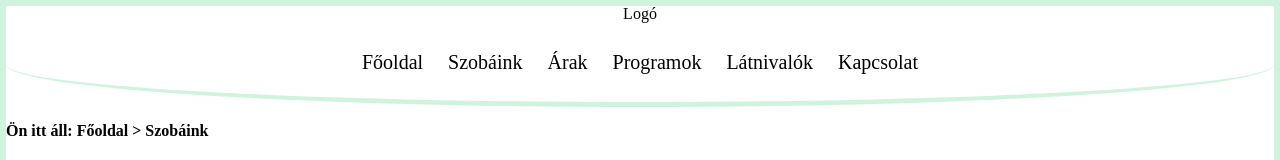
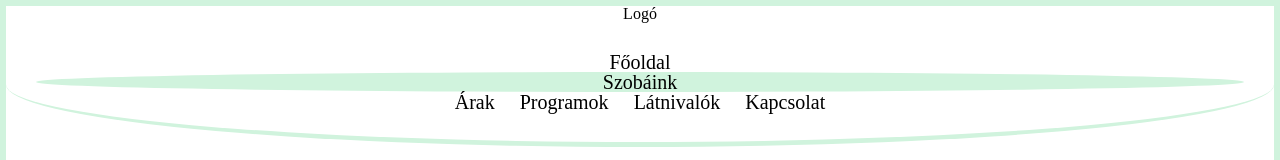
Before and after one commit to iveridesign/ivanyivendeghaz_szobaink, a plain HTML site: page index.html in a window 1280 px wide. Shown: the top 160 px of the page. Drawn offline with Linux system fonts and the light colour scheme.

Commit message:
szobaink_headerben

```diff
--- a/index.html
+++ b/index.html
@@ -2,17 +2,17 @@
 <meta name="robots" content="noindex">
 <html lang="hu">
 <head>
- <meta name="description" content="ivanyivendeghaz_főoldal">
+ <meta name="description" content="ivanyivendeghazvillany_szobáink">
  <meta charset="utf-8">
  <meta name="viewport" content="width=device-width">
- <title>Iványi Vendégház főolal</title>
+ <title>ivanyivendeghazvillány_szobáink</title>
  <link rel="stylesheet" type="text/css" href="style.css">
 </head>
  <header>
  <div id="logo">Logó</div>
  <div class="menüsor">
   <span>Főoldal</span>
-  <span>Szobáink</span>
+  <span><div id="szobaink">Szobáink</div></span>
   <span>Árak</span>
   <span>Programok</span>
   <span>Látnivalók</span>
--- a/style.css
+++ b/style.css
@@ -85,6 +85,11 @@ h3 {
     font-size: 20px;
 }
 
+#szobaink {
+	border-radius: 50%;
+	background-color: rgb(208, 243, 221);
+}
+
 img {
 	width: 100%;
 	padding: 30px auto;
```
